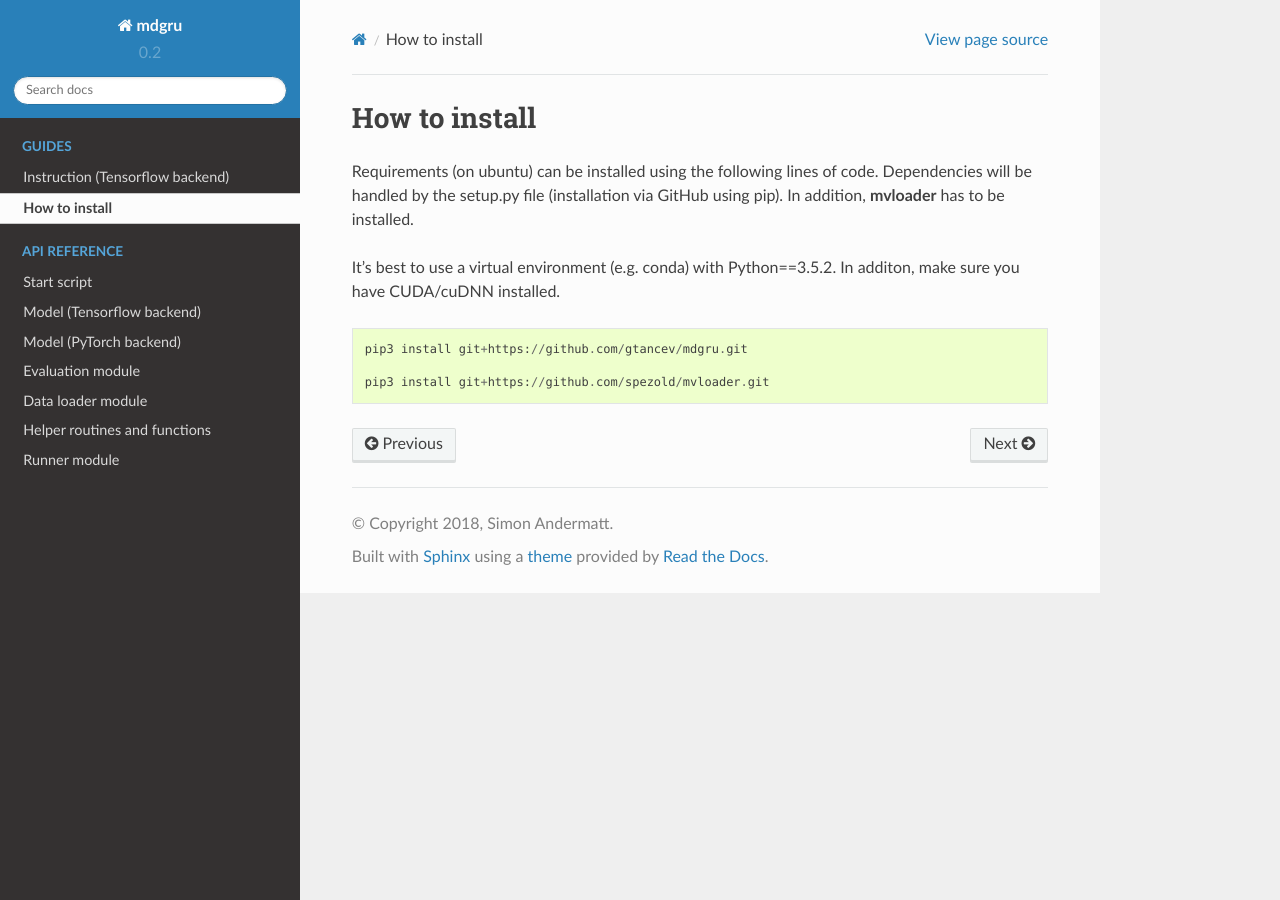
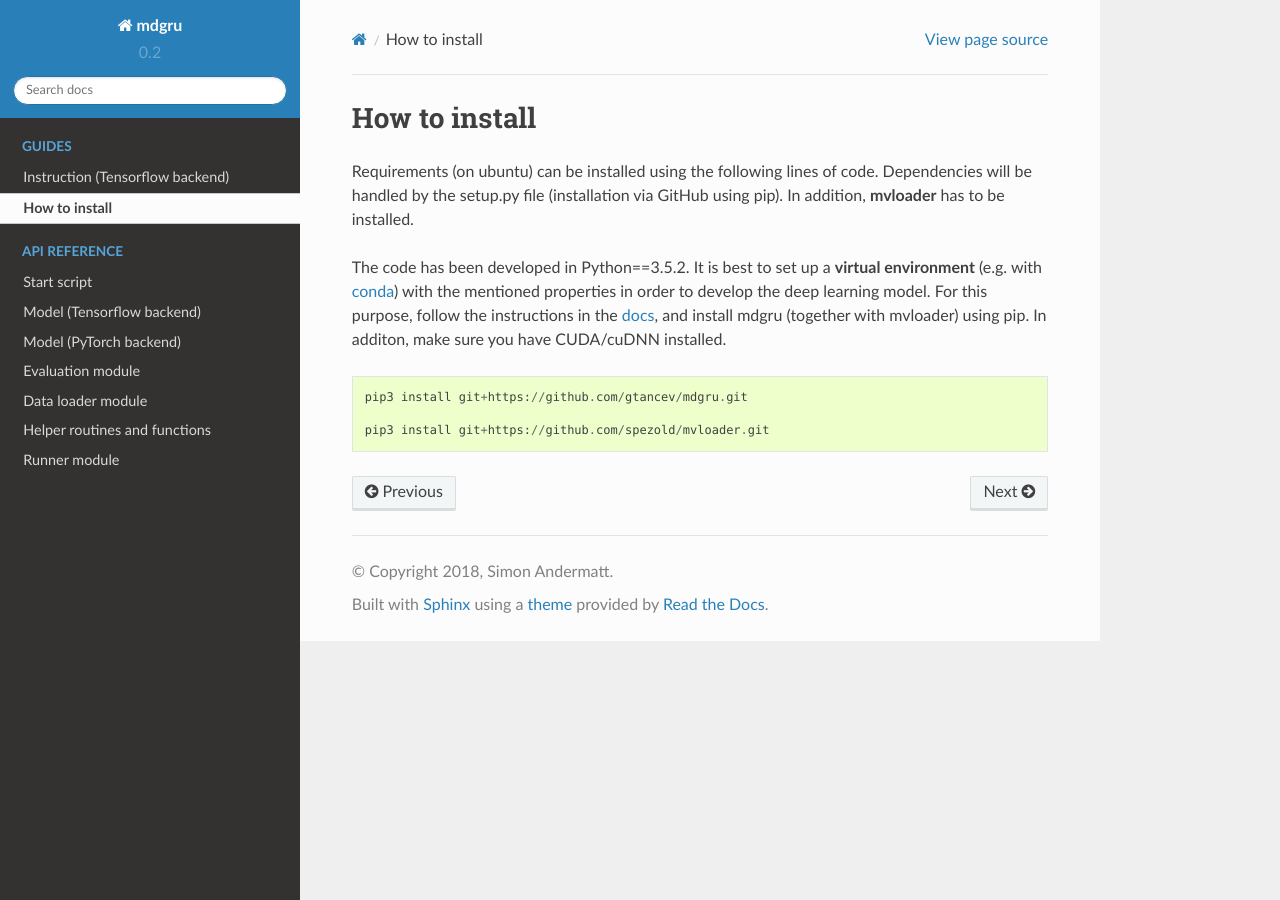
Before and after one commit to zubata88/mdgru, a Sphinx documentation site: the page built from docs/how_to_install.rst, in a window 1280 px wide. Built offline with Sphinx 7.4.7 and the Read the Docs theme 2.0.0, drawn with Linux system fonts in a browser that asks for light colours.

Commit message:
Update how_to_install.rst

```diff
--- a/docs/how_to_install.rst
+++ b/docs/how_to_install.rst
@@ -5,7 +5,8 @@ How to install
 Requirements (on ubuntu) can be installed
 using the following lines of code. Dependencies will be handled by the setup.py file (installation via GitHub using pip). In addition, **mvloader** has to be installed.
 
-It's best to use a virtual environment (e.g. conda) with Python==3.5.2. In additon, make sure you have CUDA/cuDNN installed.
+
+The code has been developed in Python==3.5.2. It is best to set up a **virtual environment** (e.g. with `conda <https://uoa-eresearch.github.io/eresearch-cookbook/recipe/2014/11/20/conda/>`_) with the mentioned properties in order to develop the deep learning model. For this purpose, follow the instructions in the `docs <https://mdgru.readthedocs.io/en/latest/index.html>`_, and install mdgru (together with mvloader) using pip. In additon, make sure you have CUDA/cuDNN installed.
 
 ::
 
```
